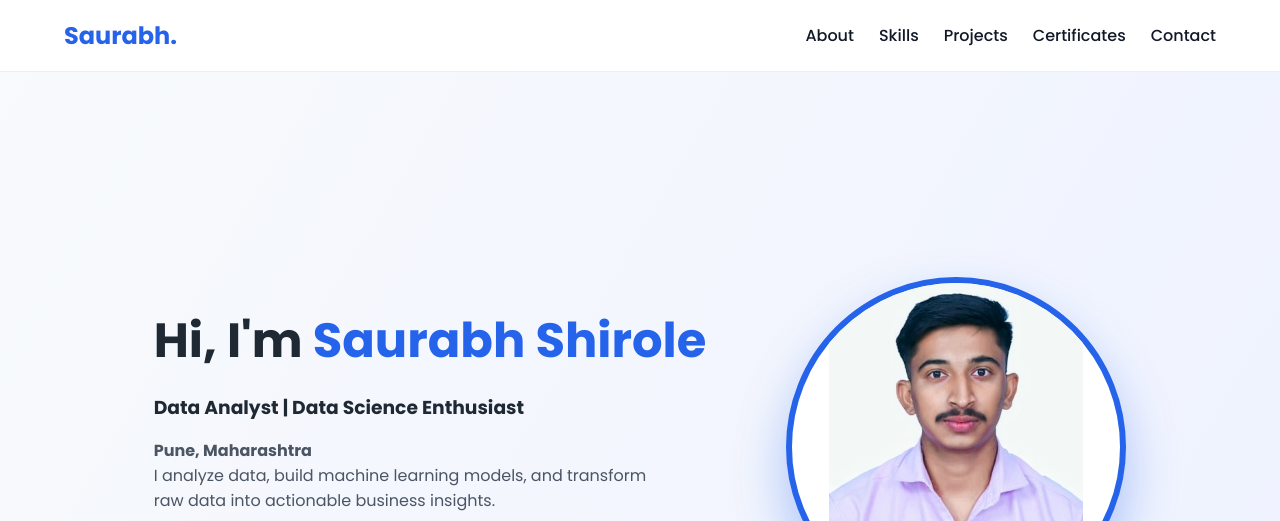
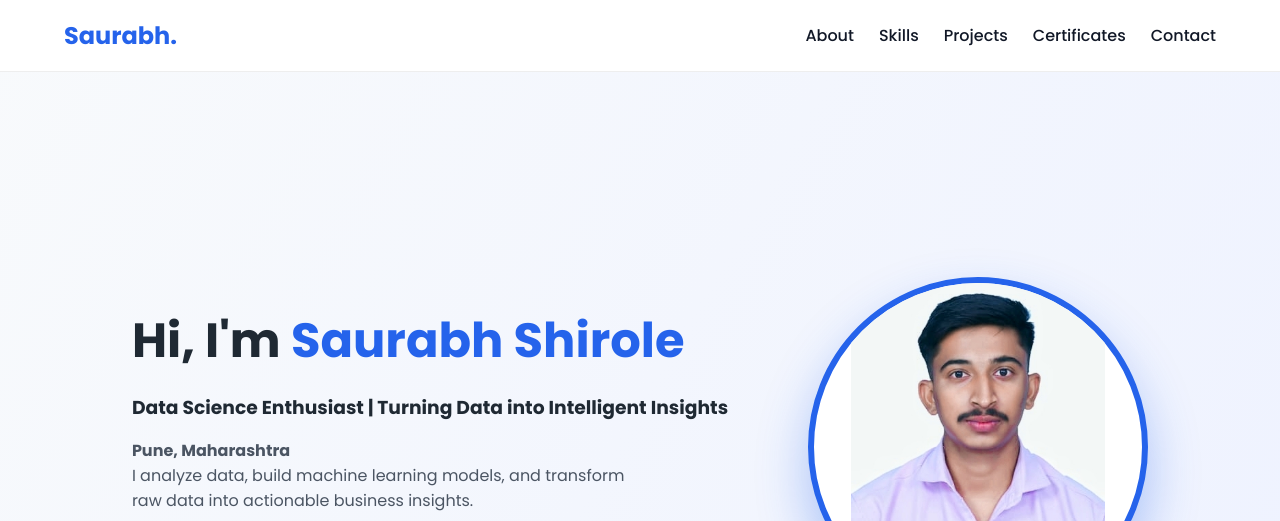
Before and after one commit to saurabhshirole1/portfolio, a plain HTML site: page index.html in a window 1280 px wide. Shown: the top 521 px of the page. Drawn offline with nearby package versions, Linux system fonts and the light colour scheme.

Commit message:
Update subtitle for clarity and impact

```diff
--- a/index.html
+++ b/index.html
@@ -32,7 +32,7 @@
 
     <div class="hero-content">
       <h1>Hi, I'm <span id="name-typing"></span></h1>
-      <h3>Data Analyst | Data Science Enthusiast</h3>
+      <h3>Data Science Enthusiast | Turning Data into Intelligent Insights</h3>
       <p><strong>Pune, Maharashtra</strong></p>
 
       <p>
```
